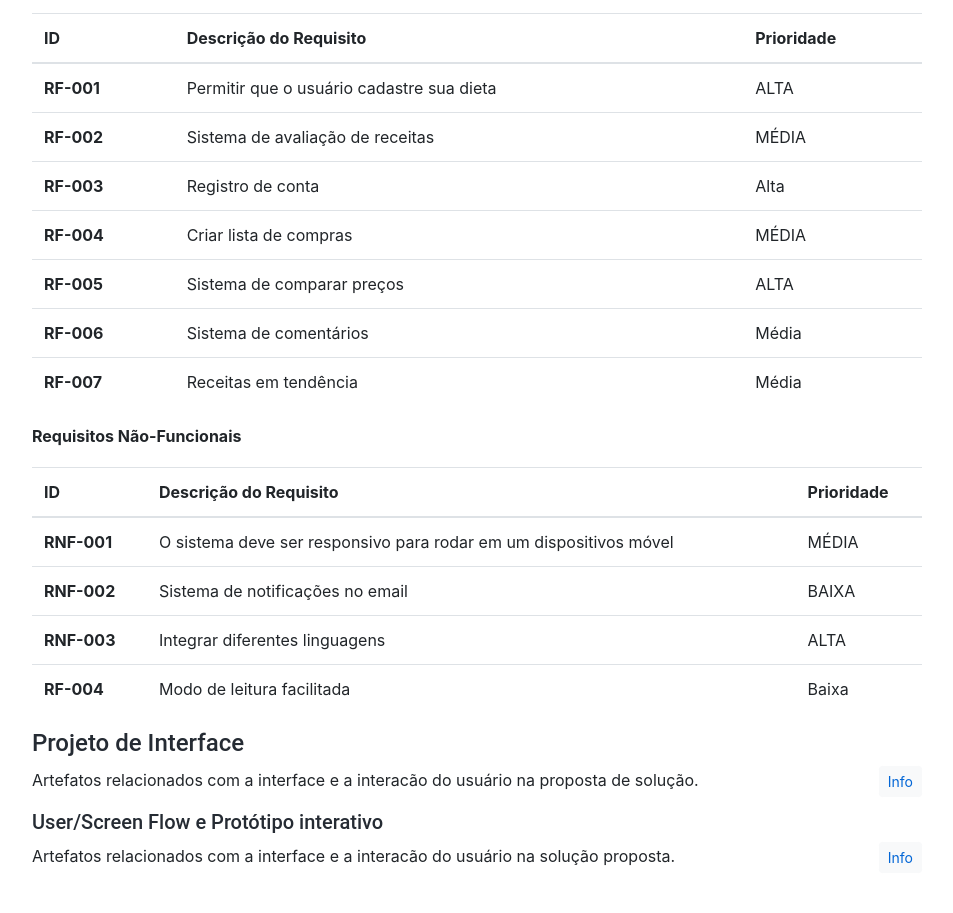
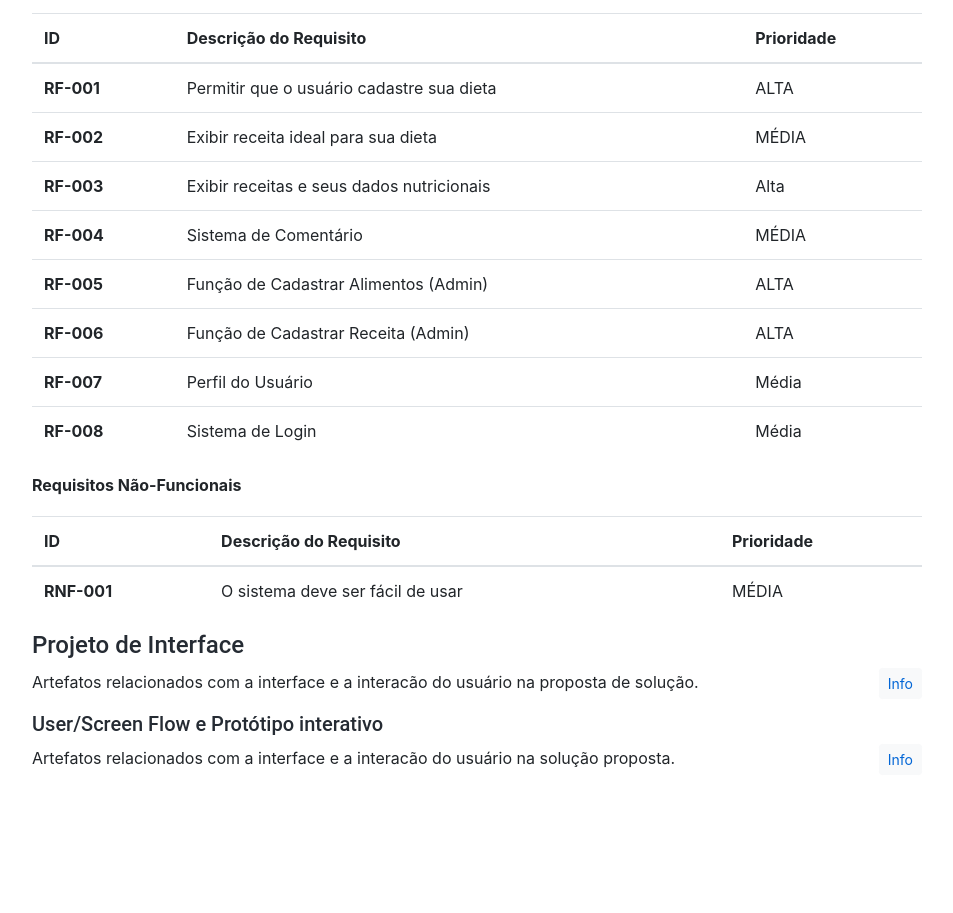
Before and after one commit to ICEI-PUC-Minas-PMGCC-TI/ti-1-pmg-cc-m-20241-g13-falta-de-opcoes-de-dietas, a website with bundled scripts: page docs/index.html in a window 1280 px wide. Shown: the part 2258-3171 px from the top of the page, without its empty margins (293-1246 px from the left). Built offline with nearby package versions, Linux system fonts and the light colour scheme.

Commit message:
Update index.html

```diff
--- a/docs/index.html
+++ b/docs/index.html
@@ -276,31 +276,35 @@
                       </tr>
                       <tr>
                           <th scope="row">RF-002</th>
-                          <td>Sistema de avaliação de receitas</td>
+                          <td>Exibir receita ideal para sua dieta</td>
                           <td>MÉDIA</td>
                       </tr>
                        <tr>
                           <th scope="row">RF-003</th>
-                          <td>Registro de conta</td>
+                          <td>Exibir receitas e seus dados nutricionais</td>
                           <td>Alta</td>
                        <tr>
                           <th scope="row">RF-004</th>
-                          <td>Criar lista de compras</td>
+                          <td>Sistema de Comentário</td>
                           <td>MÉDIA</td>
                       </tr>
                        <tr>
                           <th scope="row">RF-005</th>
-                          <td>Sistema de comparar preços</td>
+                          <td>Função de Cadastrar Alimentos (Admin)</td>
                           <td>ALTA</td>
                       </tr>
                       <tr>
                           <th scope="row">RF-006</th>
-                          <td>Sistema de comentários</td>
-                          <td>Média</td>
+                          <td>Função de Cadastrar Receita (Admin)</td>
+                          <td>ALTA</td>
                       </tr>
                         <tr>
                           <th scope="row">RF-007</th>
-                          <td>Receitas em tendência</td>
+                          <td>Perfil do Usuário</td>
+                          <td>Média</td>
+                      </tr>
+                    <th scope="row">RF-008</th>
+                          <td>Sistema de Login</td>
                           <td>Média</td>
                       </tr>
                   </tbody>
@@ -318,23 +322,8 @@
                   <tbody>
                       <tr>
                           <th scope="row">RNF-001</th>
-                          <td>O sistema deve ser responsivo para rodar em um dispositivos móvel</td>
+                          <td>O sistema deve ser fácil de usar</td>
                           <td>MÉDIA</td>
-                      </tr>
-                      <tr>
-                          <th scope="row">RNF-002</th>
-                          <td>Sistema de notificações no email</td>
-                          <td>BAIXA</td>
-                      </tr>
-                      <tr>
-                          <th scope="row">RNF-003</th>
-                          <td>Integrar diferentes linguagens</td>
-                          <td>ALTA</td>
-                      <tr>
-                          <th scope="row">RF-004</th>
-                          <td>Modo de leitura facilitada</td>
-                          <td>Baixa</td>
-                      </tr>
                       </tr>
                   </tbody>
                 </table>
```
